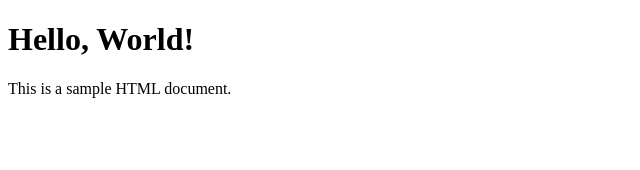
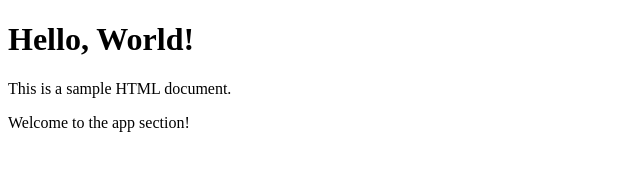
Before and after one commit to Bmb012/jump, a plain HTML site: page index.html in a window 1280 px wide. Shown: the whole page, without its empty margins (0-640 px from the left). Drawn offline with Linux system fonts and the light colour scheme.

Commit message:
weekend feature implementation

```diff
--- a/index.html
+++ b/index.html
@@ -9,5 +9,9 @@
     <h1>Hello, World!</h1>
     <p>This is a sample HTML document.</p>
 
+    <div id="app">
+        <p>Welcome to the app section!</p>
+    </div>
+
 </body>
 </html>
```
